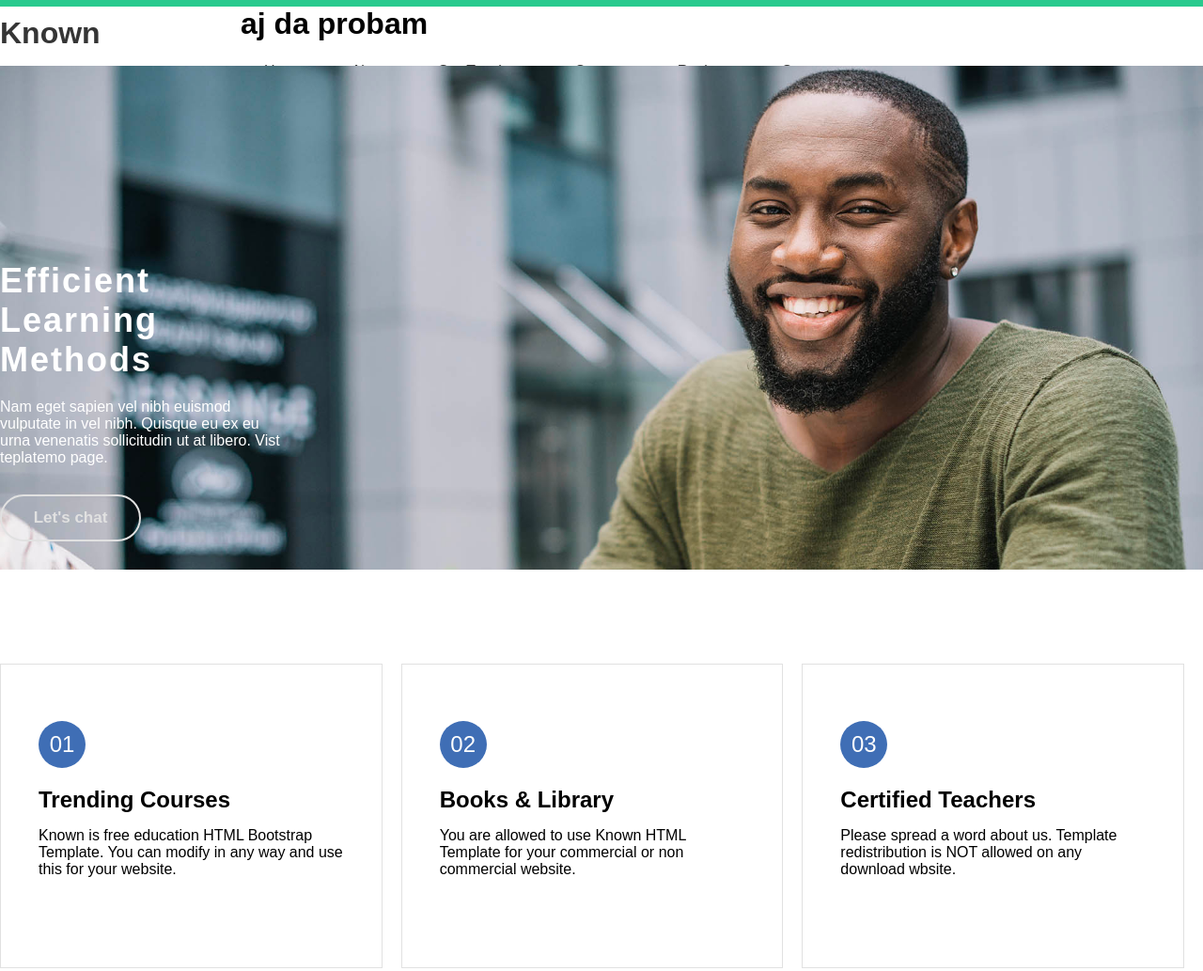
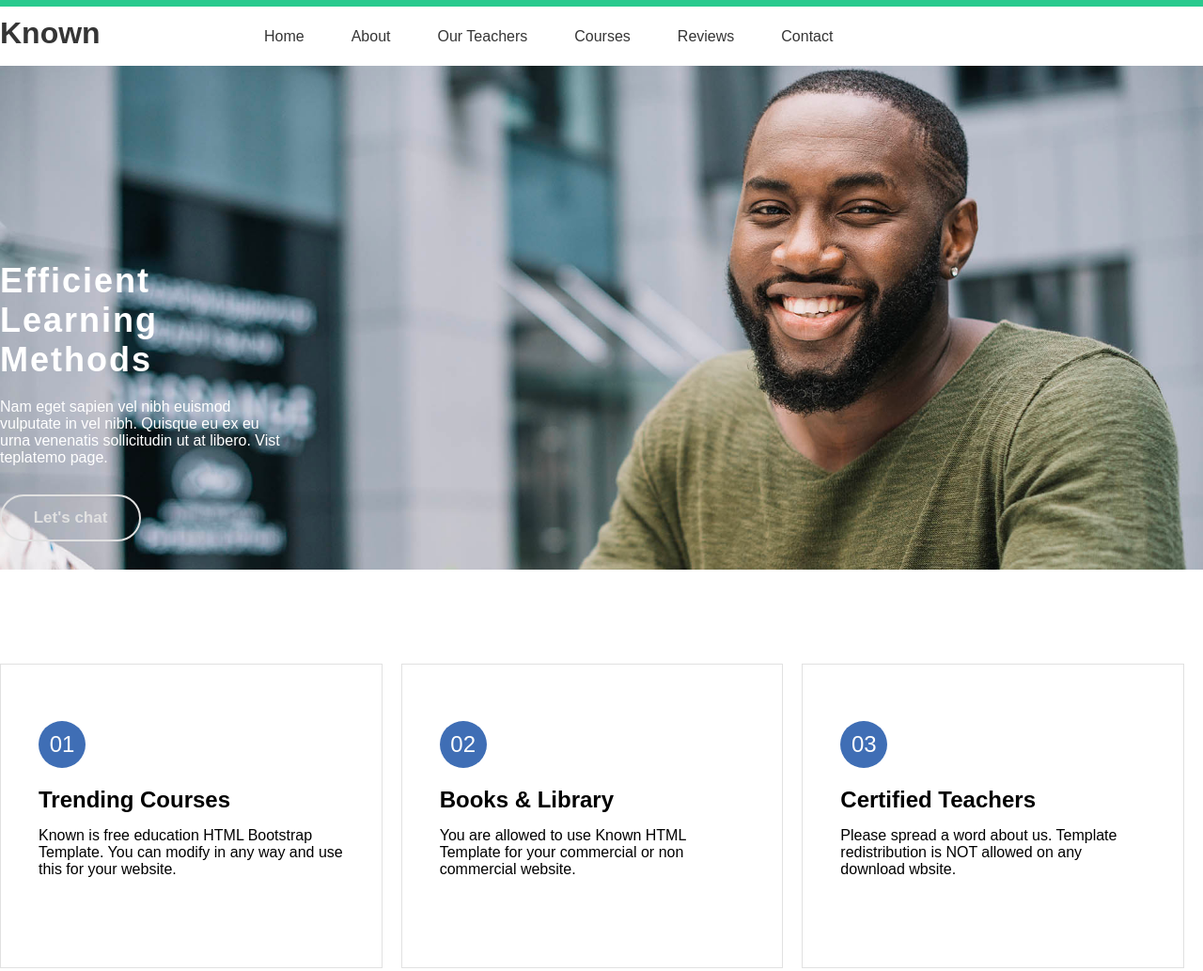
Before and after one commit to NemanjaK99/ProjectRework, a plain HTML site: page index.html in a window 1280 px wide. Shown: the top 1033 px of the page at 94% size. Drawn offline with Linux system fonts and the light colour scheme; a web font is replaced by a local one.

Commit message:
nista bajo opet na staro

```diff
--- a/index.html
+++ b/index.html
@@ -20,7 +20,6 @@
         <h1><a href="#">Known</a></h1>
       </div>
       <div class="nav">
-        <h1>aj da probam</h1>
         <ul>
           <li><a href="#">Home</a></li>
           <li><a href="#">About</a></li>
```
